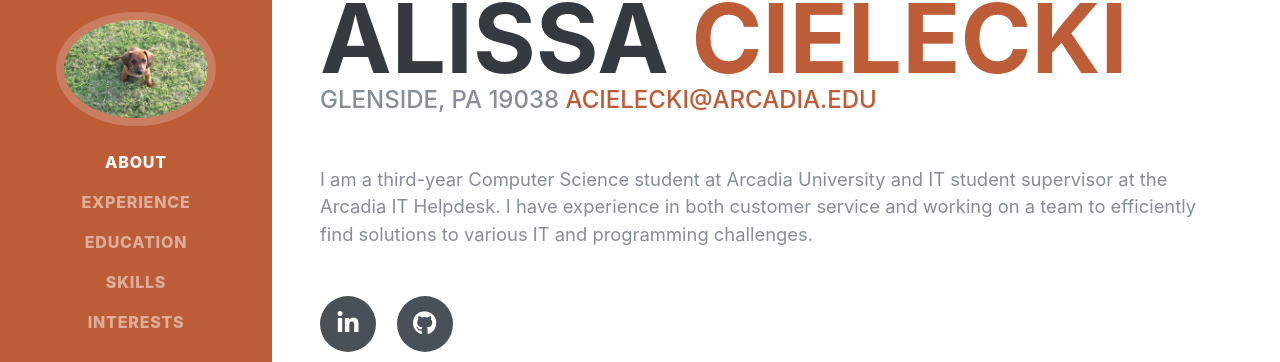
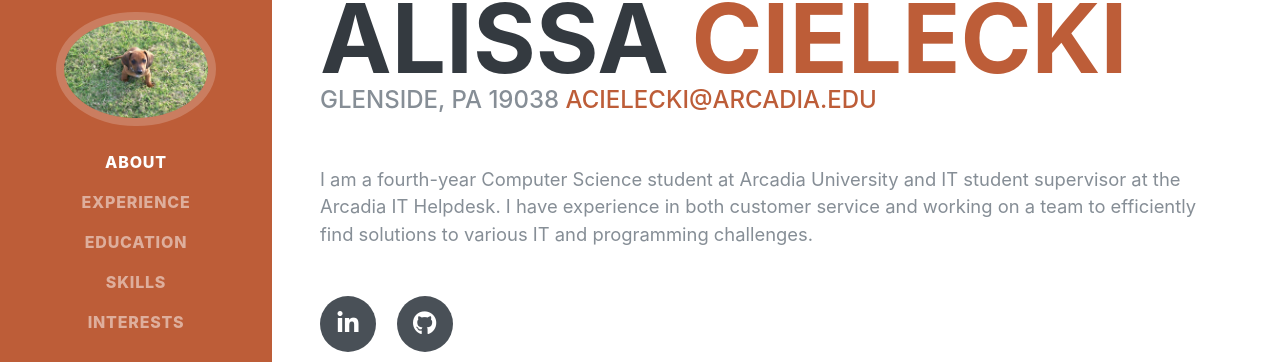
Before and after one commit to acielecki/acielecki, a Jekyll site: the page built from index.html, in a window 1280 px wide and 900 px high. Shown: the part 277-639 px from the top of the window. Built offline with Jekyll 4.4.1, drawn with Linux system fonts in a browser that asks for light colours; some web fonts are replaced.

Commit message:
Update info.html

```diff
--- a/_includes/info.html
+++ b/_includes/info.html
@@ -6,7 +6,7 @@
         <div class="subheading mb-5">Glenside, PA 19038
           <a href="mailto:acielecki@arcadia.edu">acielecki@arcadia.edu</a>
         </div>
-        <p class="lead mb-5">I am a third-year Computer Science student at Arcadia University and IT student supervisor at the Arcadia IT Helpdesk. I have experience in both customer service and working on a team to efficiently find solutions to various IT and programming challenges.</p>
+        <p class="lead mb-5">I am a fourth-year Computer Science student at Arcadia University and IT student supervisor at the Arcadia IT Helpdesk. I have experience in both customer service and working on a team to efficiently find solutions to various IT and programming challenges.</p>
         <div class="social-icons">
           <a href="https://www.linkedin.com/in/alissa-cielecki-468105194/">
             <i class="fab fa-linkedin-in"></i>
```
